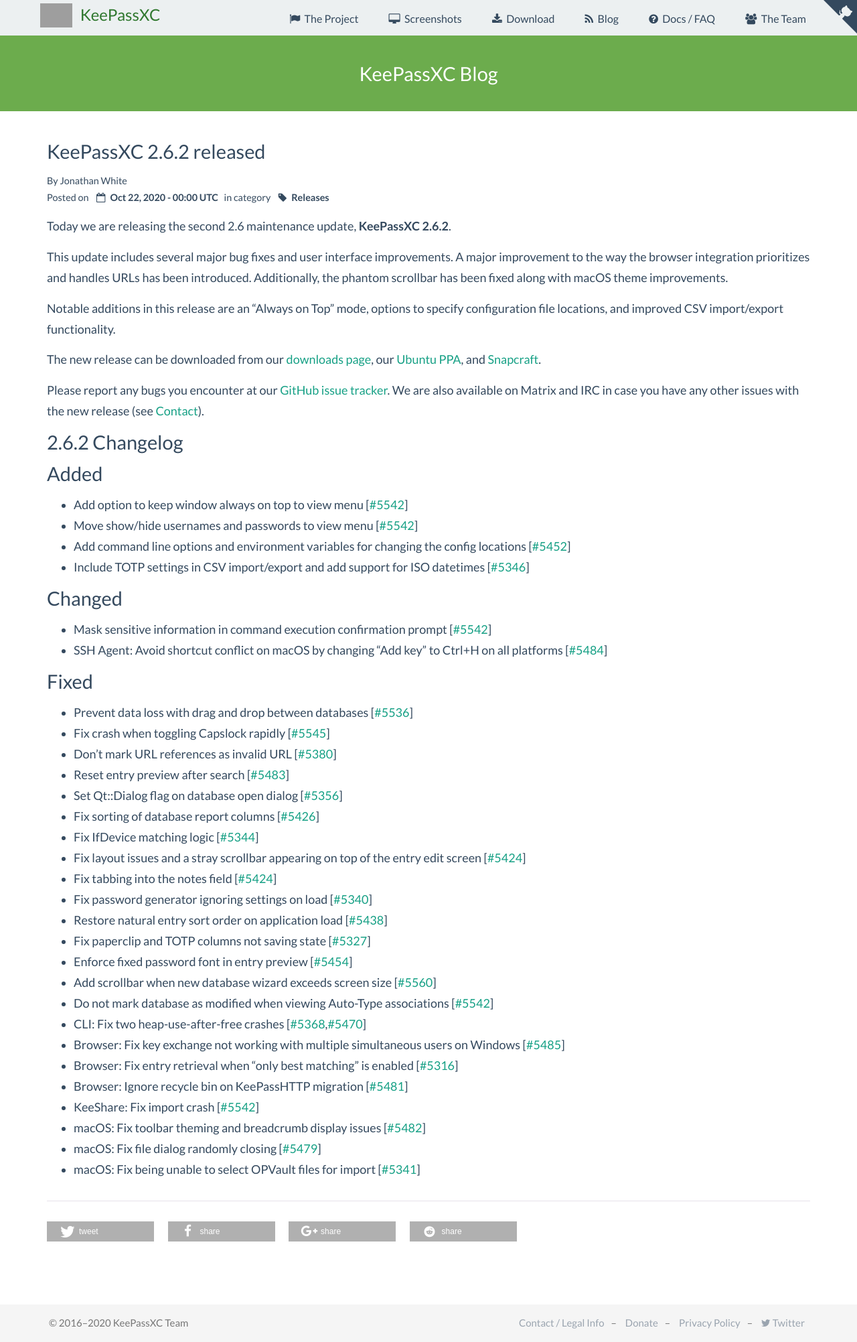
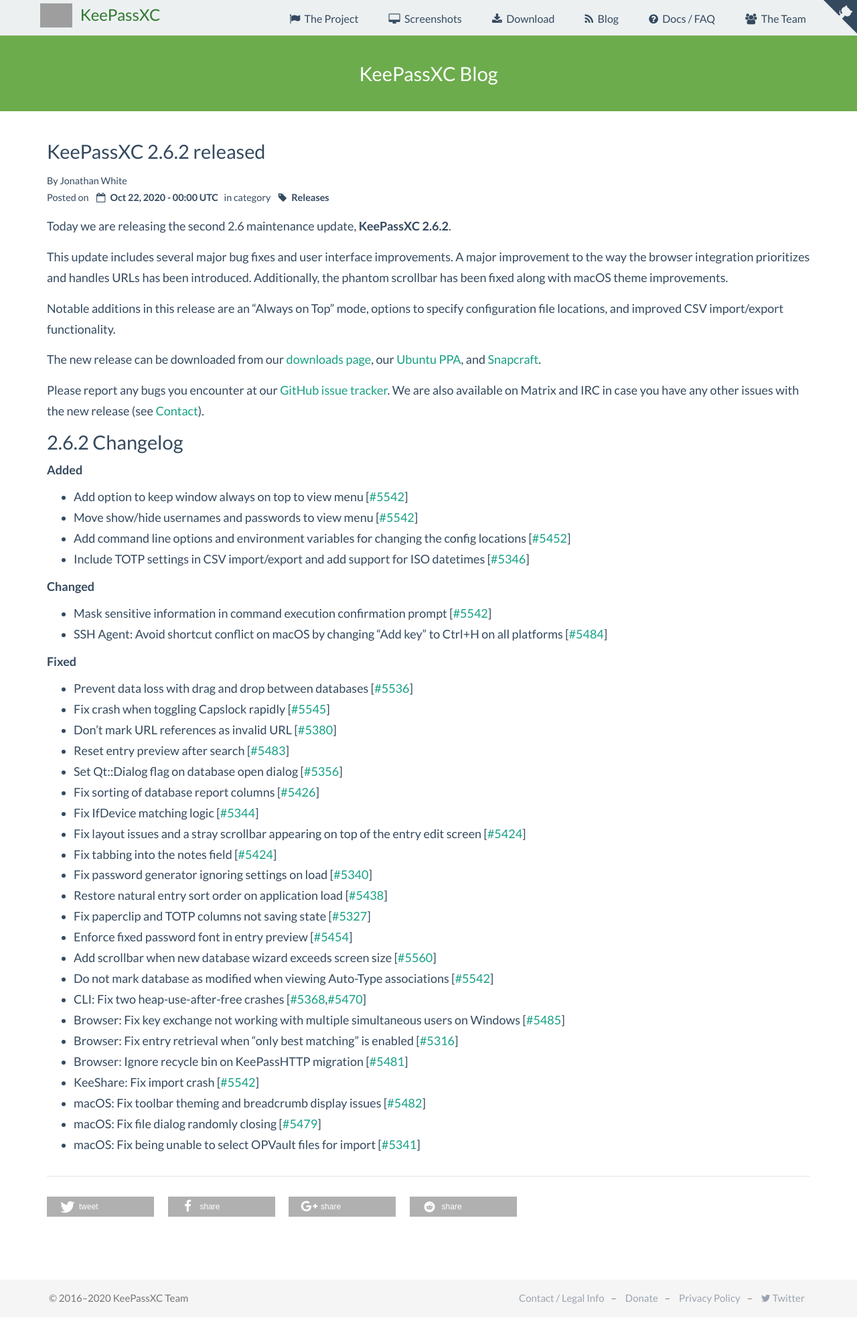
Before and after one commit to keepassxreboot/keepassxc-org, a Jekyll site: the page built from blog/_posts/2020-10-21-2.6.2-released.md, in a window 1280 px wide. Shown: the whole page at 67% size. Built offline with Jekyll 4.4.1, drawn with Linux system fonts in a browser that asks for light colours; comment, search, counter and statistics services are not loaded; after the commit the page ends 1966 px from its top, so only the background shows below that; grey boxes are pictures that could not be loaded.

Commit message:
Fix heading level

```diff
--- a/blog/_posts/2020-10-21-2.6.2-released.md
+++ b/blog/_posts/2020-10-21-2.6.2-released.md
@@ -32,19 +32,19 @@
 
 #### 2.6.2 Changelog
 
-#### Added
+##### Added
 
 - Add option to keep window always on top to view menu [[#5542](https://github.com/keepassxreboot/keepassxc/pull/5542)]
 - Move show/hide usernames and passwords to view menu [[#5542](https://github.com/keepassxreboot/keepassxc/pull/5542)]
 - Add command line options and environment variables for changing the config locations [[#5452](https://github.com/keepassxreboot/keepassxc/pull/5452)]
 - Include TOTP settings in CSV import/export and add support for ISO datetimes [[#5346](https://github.com/keepassxreboot/keepassxc/pull/5346)]
 
-#### Changed
+##### Changed
 
 - Mask sensitive information in command execution confirmation prompt [[#5542](https://github.com/keepassxreboot/keepassxc/pull/5542)]
 - SSH Agent: Avoid shortcut conflict on macOS by changing "Add key" to Ctrl+H on all platforms [[#5484](https://github.com/keepassxreboot/keepassxc/pull/5484)]
 
-#### Fixed
+##### Fixed
 
 - Prevent data loss with drag and drop between databases [[#5536](https://github.com/keepassxreboot/keepassxc/pull/5536)]
 - Fix crash when toggling Capslock rapidly [[#5545](https://github.com/keepassxreboot/keepassxc/pull/5545)]
```
